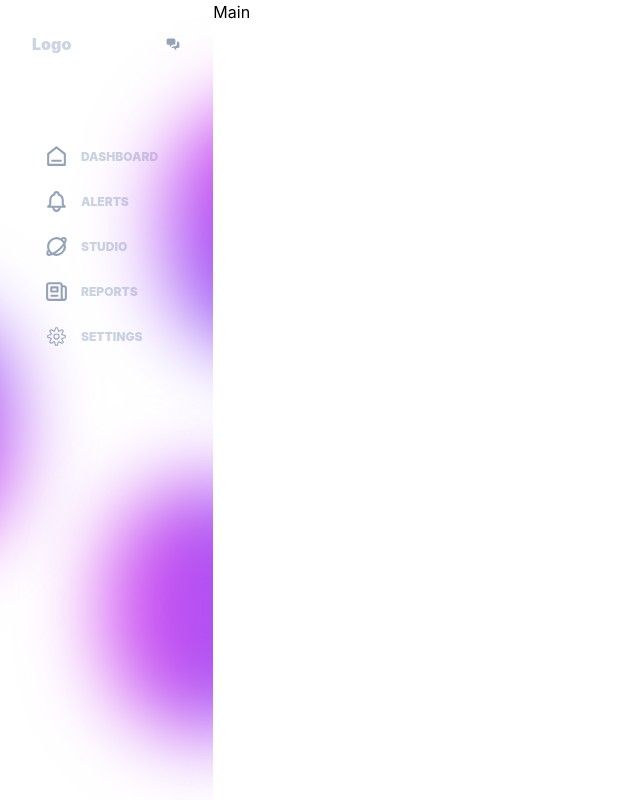
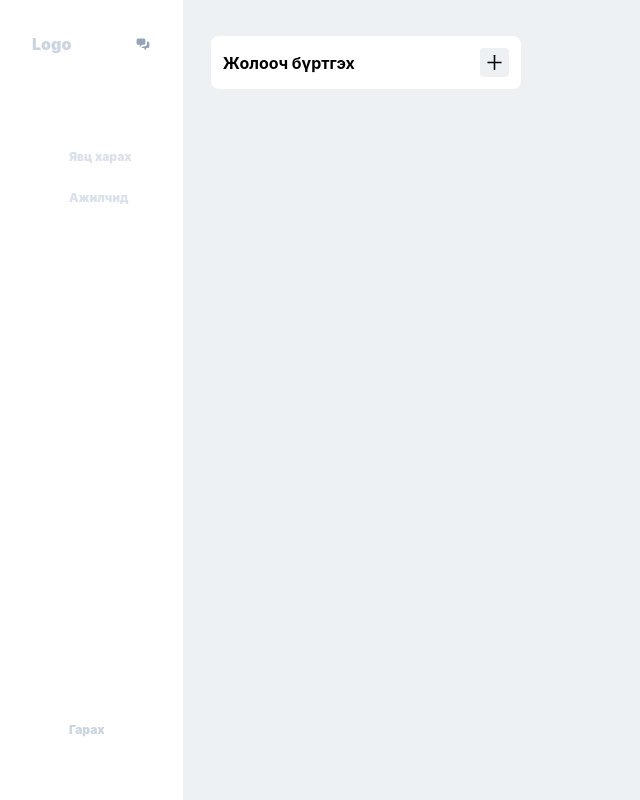
Before and after one commit to bilguun111101/locator-web, a React (Create React App) app: page / in a window 1280 px wide. Shown: the whole page, without its empty margins (0-640 px from the left). Built offline with nearby package versions, Linux system fonts and the light colour scheme.

Commit message:
Making Main section

```diff
--- a/src/App.tsx
+++ b/src/App.tsx
@@ -1,8 +1,7 @@
-import React from 'react';
-import { BrowserRouter as Router, Routes, Route } from 'react-router-dom';
+import { Main } from './pages';
 import { Layout } from './components';
 import { DashboardProvider } from './context';
-import { Main } from './pages';
+import { BrowserRouter as Router, Routes, Route } from 'react-router-dom';
 
 const App = () => {
   return (
--- a/src/components/Layout.tsx
+++ b/src/components/Layout.tsx
@@ -1,17 +1,13 @@
 import { PropsWithChildren } from 'react';
-import { BiPlanet } from "react-icons/bi";
-import { CiSettings } from "react-icons/ci";
-import { RiHome6Line } from "react-icons/ri";
+import { FaIdCard } from "react-icons/fa";
+import { HiChatAlt2 } from 'react-icons/hi';
+import { FiMap, FiLogOut } from "react-icons/fi";
 import { DashboardProvider, useDashboard } from '../context';
-import { HiChatAlt2, HiOutlineBell, HiOutlineNewspaper } from 'react-icons/hi';
 
 
 const page_buttons = [
-    { text: "DASHBOARD", icon: <RiHome6Line color='rgb(148 163 184)' size={25} /> },
-    { text: "ALERTS", icon: <HiOutlineBell color='rgb(148 163 184)' size={25} /> },
-    { text: "STUDIO", icon: <BiPlanet color='rgb(148 163 184)' size={25} /> },
-    { text: "REPORTS", icon: <HiOutlineNewspaper color='rgb(148 163 184)' size={25} /> },
-    { text: "SETTINGS", icon: <CiSettings color='rgb(148 163 184)' size={25} /> }
+    { text: "Явц харах", icon: <FiMap color='rgb(255 255 255)' size={25} /> },
+    { text: "Ажилчид", icon: <FaIdCard color='rgb(255 255 255)' size={25} /> }
 ];
 
 type navbarBtn = {
@@ -31,7 +27,7 @@ const NavbarBtn = (props: navbarBtn) => {
     }
     return (
         <button
-            className={`w-full rounded-lg flex items-center gap-3 px-3 py-2 ${active_button[index] && "backdrop-blur-lg"} opacity-${active_button[index] ? 100 : 70} duration-200`}
+            className={`w-full flex items-center gap-3 px-8 py-2 ${active_button[index] && "backdrop-blur"} ${active_button[index] ? 'opacity-100' : 'opacity-70'} duration-200`}
             style={{ backgroundColor: active_button[index] && 'rgba(255, 255, 255, 0.2)' }}
             onClick={click}
         >
@@ -44,20 +40,27 @@ const NavbarBtn = (props: navbarBtn) => {
 export const Layout = ({ children }: PropsWithChildren) => {
   return (
     <DashboardProvider>
-        <section className='w-full h-screen flex dark:bg-slate-900'>
+        <section className='w-full h-screen flex'>
             {/* navbar */}
-            <div className='w-1/6 relative h-full p-8 overflow-hidden backdrop-blur'>
-                <div className='w-52 h-64 rounded-full absolute bg-gradient-to-t from-violet-500 to-fuchsia-500 blur-2xl z-0' style={{ right: -160, top: 100 }} />
-                <div className='w-52 h-64 rounded-full absolute bg-gradient-to-b from-violet-500 to-fuchsia-500 blur-2xl z-0' style={{ right: 200, top: 300 }} />
-                <div className='w-52 h-64 rounded-full absolute bg-gradient-to-l from-violet-500 to-fuchsia-500 blur-2xl z-0' style={{ right: -100, top: 480 }} />
-                <div className='flex w-full justify-between items-center backdrop-blur-lg z-10'>
+            <div className='w-1/6 relative h-full overflow-hidden backdrop-blur dark:bg-slate-900 pb-8'>
+                <div className='flex w-full justify-between items-center backdrop-blur-lg z-10 pt-8 px-8'>
                     <h2 className='text-base text-slate-300 font-black'>Logo</h2>
                     <button>
                         <HiChatAlt2 color='rgb(148 163 184)' />
                     </button>
                 </div>
-                <div className='mt-20 flex flex-col w-full gap-1'>
-                    { page_buttons.map((el, idx) => <NavbarBtn element={el} key={idx} index={idx} />) }
+                <div className='mt-20 flex flex-col w-full gap-1 h-4/5 relative'>
+                    <div className="w-full">
+                        { page_buttons.map((el, idx) => <NavbarBtn element={el} key={idx} index={idx} />) }
+                    </div>
+                    {/* <NavbarBtn element={{ text: "Гарах", icon: <FiLogOut /> }} /> */}
+                    <button
+                        className={`w-full flex items-center gap-3 px-8 py-2 active:opacity-70 duration-500 absolute`}
+                        style={{ bottom: 0 }}
+                    >
+                        { <FiLogOut color='rgb(255 255 255)' size={25} /> }
+                        <h3 className='text-xs text-slate-300 font-black'>Гарах</h3>
+                    </button>
                 </div>
             </div>
             { children }
--- /dev/null
+++ b/src/components/Main/Build/ActiveOrNot.tsx
@@ -0,0 +1,46 @@
+import { AiOutlineMail } from "react-icons/ai";
+
+interface EmployeeType {
+    element: {
+        name: string,
+        email: string,
+        phone: string | number,
+    }
+}
+
+const Employee = () => {
+    // const { name, email, phone } = props.element;
+    const element = [false, false];
+    return (
+        <div className="w-full p-2.5 flex bg-white">
+            <img src="" alt="" className="w-20 h-20 rounded" />
+            <div className="p-2.5 flex-col gap-2">
+                <h6>Баярсайхан Тэргэлтэнгис</h6>
+                <div className="gap-1">
+                    <div className="flex items-center gap-1">
+                        <AiOutlineMail size={10} />
+                        <p>nasaa@gmail.com</p>
+                    </div>
+                </div>
+            </div>
+        </div>
+    )
+}
+
+export const ActiveOrNot = () => {
+  return (
+    <div className="w-full gap-3.5">
+        <div className="flex items-center gap-1">
+            <div className="w-2 h-2 rounded-50" />
+            <h6>
+                <strong>
+                    Идэвхтэй
+                </strong>
+            </h6>
+        </div>
+        <div className="gap-2 w-full">
+            <Employee />
+        </div>
+    </div>
+  )
+}
--- /dev/null
+++ b/src/components/Main/Build/index.ts
@@ -0,0 +1 @@
+export * from "./ActiveOrNot";
--- a/src/components/Main/MainSection.tsx
+++ b/src/components/Main/MainSection.tsx
@@ -1,7 +1,21 @@
-import React from 'react';
+import { AiOutlinePlus } from "react-icons/ai";
 
 export const MainSection = () => {
   return (
-    <div>MainSection</div>
+    <section className='w-full h-full flex relative' style={{ backgroundColor: '#EEF1F4' }}>
+      <div className='w-1/3 h-full px-7 py-9 relative flex flex-col gap-9'>
+        <div className='w-full flex justify-between items-center p-3 bg-white rounded-lg'>
+          <h6><strong>Жолооч бүртгэх</strong></h6>
+          <button className='p-1 rounded duration active:opacity-70' style={{ backgroundColor: '#EEF1F4' }}>
+            <AiOutlinePlus size={21} />
+          </button>
+        </div>
+        <div className="w-full h-full overflow-scroll">
+          {/* <div className="w-full gap-3.5">
+            <div className=""></div>
+          </div> */}
+        </div>
+      </div>
+    </section>
   )
 }
--- /dev/null
+++ b/src/components/Main/type.ts
@@ -0,0 +1,9 @@
+export type activeOrNot = {
+    title?: string,
+    data: {
+        name: string,
+        email: string,
+        phone: string,
+        id?: string,
+    }[]
+}
--- /dev/null
+++ b/src/context/User.tsx
@@ -0,0 +1,12 @@
+import { createContext, PropsWithChildren } from "react";
+
+const UserContext = createContext<any>(null);
+
+export const UserProvider = ({ children }: PropsWithChildren) => {
+    const value = {};
+    return (
+        <UserContext.Provider value={value}>
+            { children }
+        </UserContext.Provider>
+    )
+}
--- a/src/context/index.ts
+++ b/src/context/index.ts
@@ -1 +1,2 @@
+export * from "./User";
 export * from "./Layout";
--- a/src/index.tsx
+++ b/src/index.tsx
@@ -2,6 +2,7 @@ import React from 'react';
 import ReactDOM from 'react-dom/client';
 import './index.css';
 import App from './App';
+import { UserProvider } from './context';
 import reportWebVitals from './reportWebVitals';
 
 const root = ReactDOM.createRoot(
@@ -9,7 +10,9 @@ const root = ReactDOM.createRoot(
 );
 root.render(
   <React.StrictMode>
-    <App />
+    <UserProvider>
+      <App />
+    </UserProvider>
   </React.StrictMode>
 );
 
--- a/src/pages/Main.tsx
+++ b/src/pages/Main.tsx
@@ -1,7 +1,7 @@
-import React from 'react';
+import { MainSection } from '../components';
 
 export const Main = () => {
   return (
-    <div>Main</div>
+    <MainSection />
   )
 }
```
